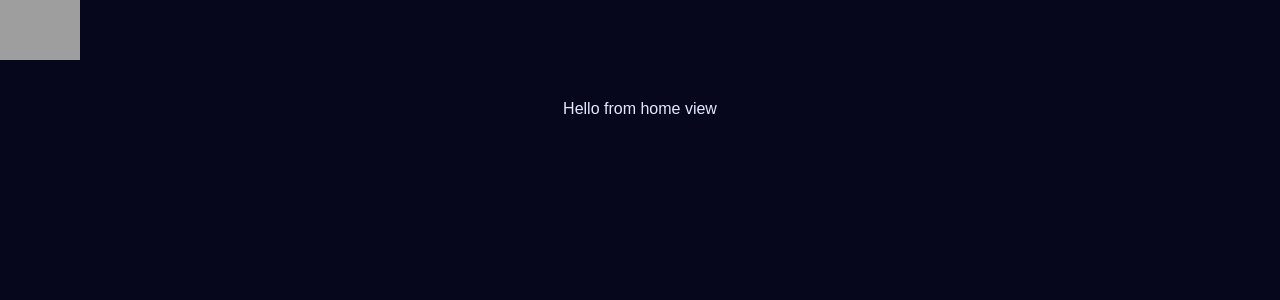
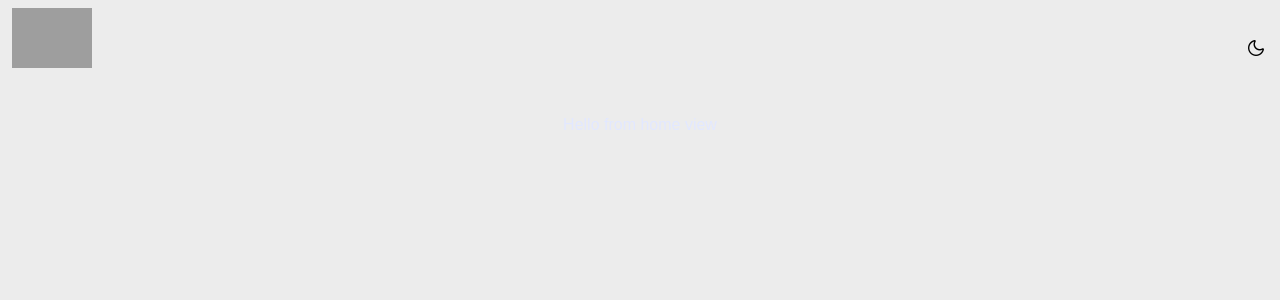
Before and after one commit to Marat-Akhalov/reddit-client-app, a Vue app: page / in a window 1280 px wide. Shown: the top 300 px of the page. Built offline with nearby package versions, Linux system fonts and the light colour scheme; grey boxes are pictures that could not be loaded.

Commit message:
feat: add primevue and icons

```diff
--- a/package.json
+++ b/package.json
@@ -13,7 +13,11 @@
     "format": "prettier --write src/"
   },
   "dependencies": {
+    "@primevue/themes": "^4.2.1",
+    "@vueuse/core": "^11.2.0",
     "pinia": "^2.2.4",
+    "primeicons": "^7.0.0",
+    "primevue": "^4.2.1",
     "vue": "^3.5.12",
     "vue-router": "^4.4.5"
   },
--- a/src/assets/scss/abstract/_vars.scss
+++ b/src/assets/scss/abstract/_vars.scss
@@ -10,8 +10,7 @@
   // colors
   --clr-light: #fff;
   --clr-dark: #000;
-  // --clr-bg: #ececec;
-  --clr-bg: #06071d;
+  --clr-bg: #ececec;
   --clr-text: #000;
   --clr-text: #e2e8ff;
   --clr-border: #000;
--- a/src/assets/scss/vendors/_index.scss
+++ b/src/assets/scss/vendors/_index.scss
@@ -1 +1,2 @@
 @forward './normalize.scss';
+@forward './primeicons.scss';
--- /dev/null
+++ b/src/assets/scss/vendors/primeicons.scss
@@ -0,0 +1 @@
+@use 'primeicons/primeicons.css';
--- /dev/null
+++ b/src/components/theme/ThemeToggle.vue
@@ -0,0 +1,58 @@
+<script setup lang="ts">
+import { useDark, useToggle } from '@vueuse/core';
+import MyIcon from '@/ui/MyIcon.vue';
+
+const isDark = useDark()
+const toggle = useToggle(isDark)
+</script>
+
+<template>
+  <button
+    class="toggle-theme"
+    @click="toggle()"
+  >
+    <Transition
+      name="icon"
+      mode="out-in"
+    >
+      <MyIcon
+        v-if="isDark"
+        type="sun"
+      />
+      <MyIcon
+        v-else
+        type="moon"
+      />
+    </Transition>
+  </button>
+</template>
+
+<style scoped lang="scss">
+.toggle-theme {
+  display: inline-flex;
+  border: none;
+  padding: 4px;
+  background-color: transparent;
+  cursor: pointer;
+}
+
+.icon-enter-active {
+  animation: fade-in .2s ease-in;
+}
+
+.icon-leave-active {
+  animation: fade-in .2s ease-in reverse;
+}
+
+@keyframes fade-in {
+  0% {
+    opacity: 0;
+    transform: translateY(-4px);
+  }
+
+  100% {
+    opacity: 1;
+    transform: translateY(0);
+  }
+}
+</style>
--- a/src/layout/TheHeader.vue
+++ b/src/layout/TheHeader.vue
@@ -1,4 +1,6 @@
 <script setup lang="ts">
+import ThemeToggle from '@/components/theme/ThemeToggle.vue';
+
 
 </script>
 
@@ -15,13 +17,16 @@
         class="header__link header__link--logo"
       />
     </h2>
+    <ThemeToggle />
   </header>
 </template>
 
 <style scoped lang="scss">
 .header {
   display: flex;
+  align-items: center;
   gap: 8px;
+  padding: 8px 12px;
 
   &__logo {
     position: relative;
--- /dev/null
+++ b/src/ui/MyIcon.vue
@@ -0,0 +1,12 @@
+<script setup lang="ts">
+defineProps<{
+  type: string
+}>()
+</script>
+
+<template>
+  <span
+    class="pi"
+    :class="`pi-${type}`"
+  ></span>
+</template>
```
Also changed, not shown: 1 other file (tests, documents, lock files or other folders).
